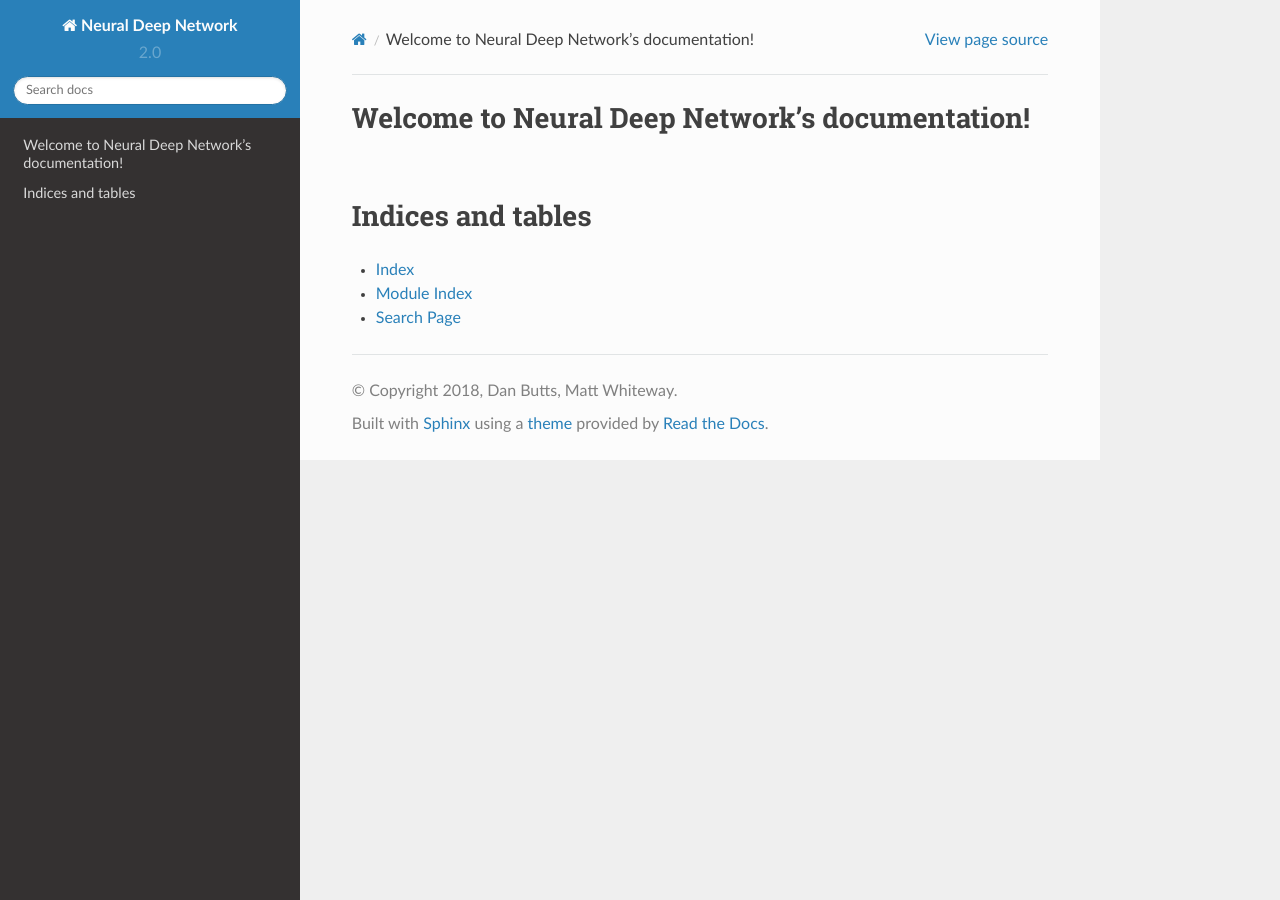
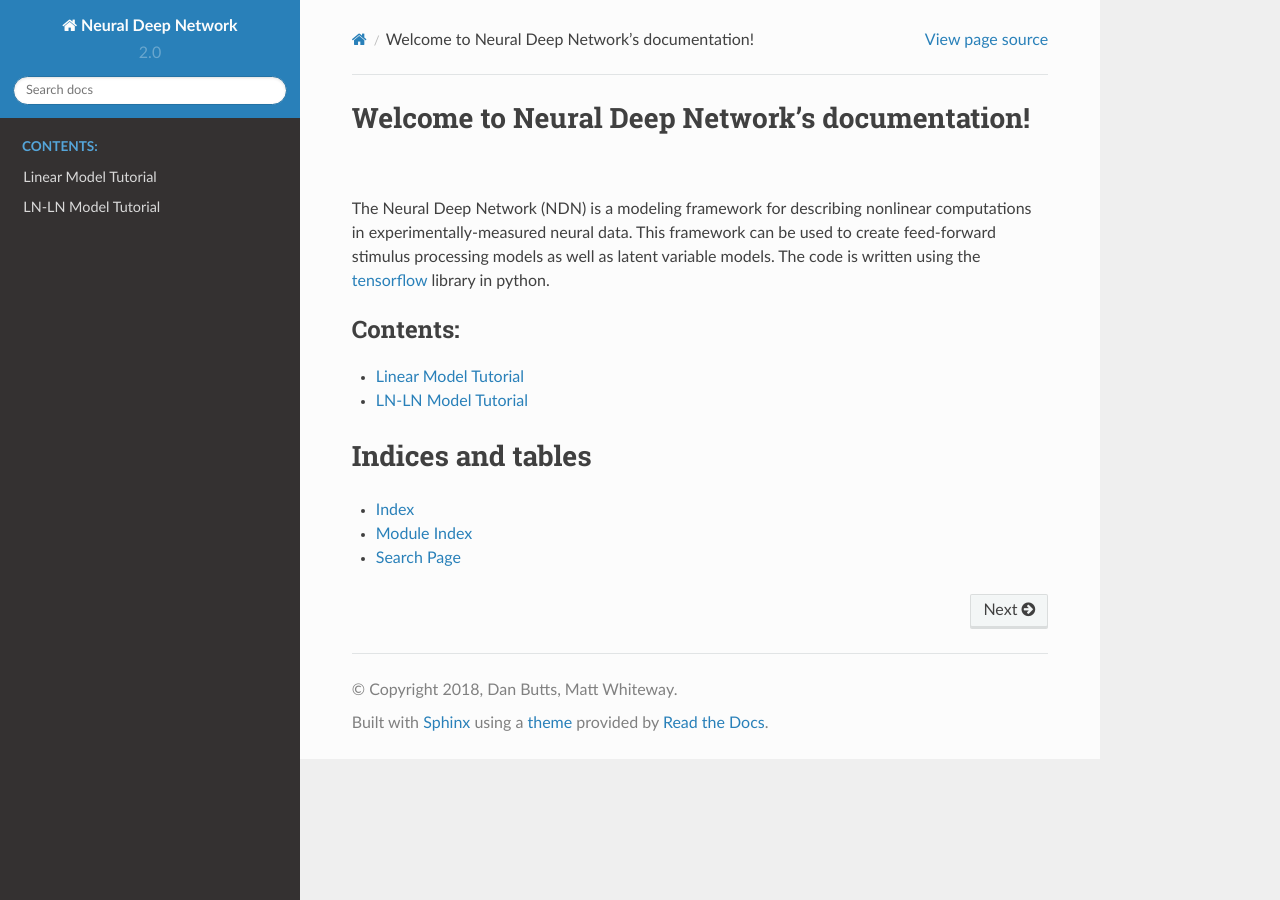
Before and after one commit to NeuroTheoryUMD/NDN, a Sphinx documentation site: the page built from docs/index.rst, in a window 1280 px wide. Built offline with Sphinx 7.4.7 and the Read the Docs theme 2.0.0, drawn with Linux system fonts in a browser that asks for light colours.

Commit message:
laying out tutorial pages

```diff
--- a/docs/index.rst
+++ b/docs/index.rst
@@ -6,11 +6,17 @@
 Welcome to Neural Deep Network's documentation!
 ===============================================
 
+The Neural Deep Network (NDN) is a modeling framework for describing nonlinear
+computations in experimentally-measured neural data. This framework can be used
+to create feed-forward stimulus processing models as well as latent variable
+models. The code is written using the tensorflow_ library in python.
+
 .. toctree::
    :maxdepth: 2
    :caption: Contents:
 
-
+   tutorial-linear-model
+   tutorial-ln-ln-model
 
 Indices and tables
 ==================
@@ -18,3 +24,5 @@ Indices and tables
 * :ref:`genindex`
 * :ref:`modindex`
 * :ref:`search`
+
+.. _tensorflow: https://www.tensorflow.org/
--- /dev/null
+++ b/docs/tutorial-ln-ln-model.rst
@@ -0,0 +1,5 @@
+####################
+LN-LN Model Tutorial
+####################
+
+The NDN can also fit LN-LN models.
```
Also changed, not shown: docs/sphinx_setup.md (+48 -8 lines), docs/tutorial-linear-model.rst (added, +25 -0 lines).
